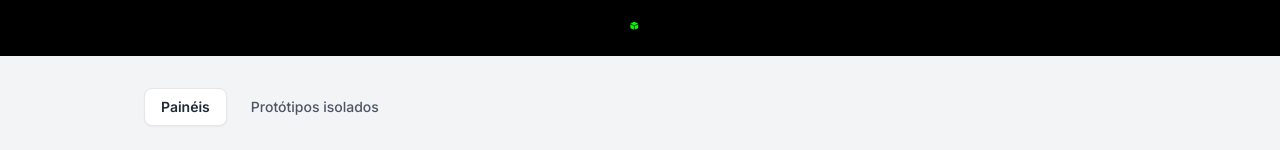
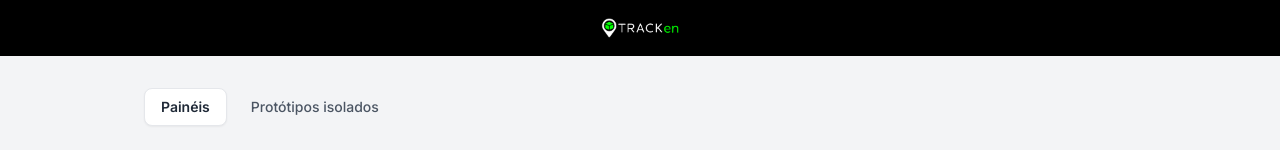
Before and after one commit to RomaArtur/painel-hub, a plain HTML site: page index.html in a window 1280 px wide. Shown: the top 150 px of the page. Drawn offline with nearby package versions, Linux system fonts and the light colour scheme.

Commit message:
Use full TRACKen wordmark in the hub header.
Co-authored-by: Cursor <cursoragent@cursor.com>

```diff
--- a/index.html
+++ b/index.html
@@ -24,9 +24,9 @@
     <header class="bg-black">
       <div class="h-14 flex items-center justify-center">
         <img
-          src="logo-tracken-icon.png"
+          src="logo-tracken.png"
           alt="TRACKen"
-          class="h-8 w-8 object-contain"
+          class="h-8 w-auto object-contain"
         />
       </div>
     </header>
```
Also changed, not shown: logo-tracken-icon.png (deleted), logo-tracken.png (added).
